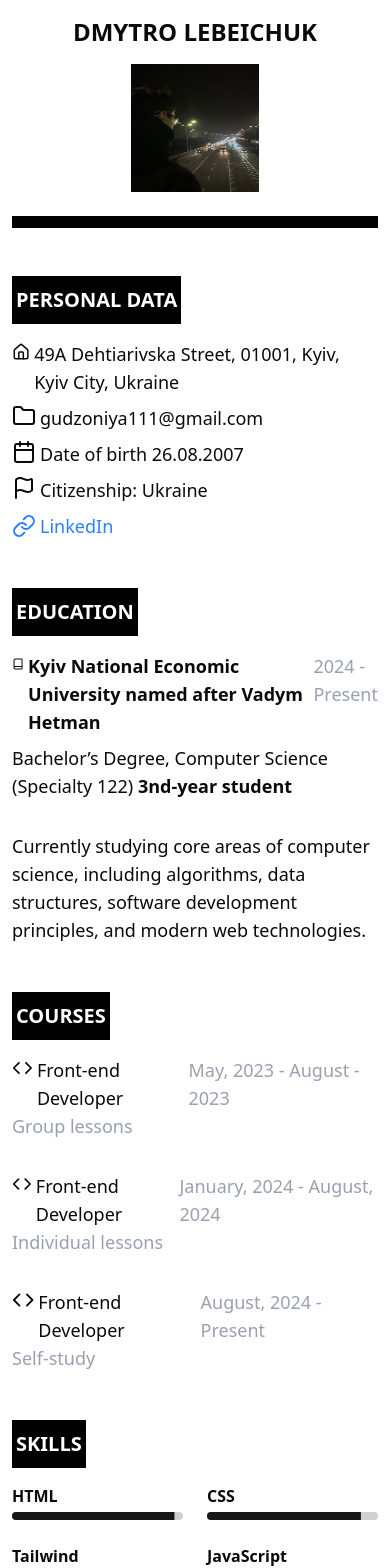
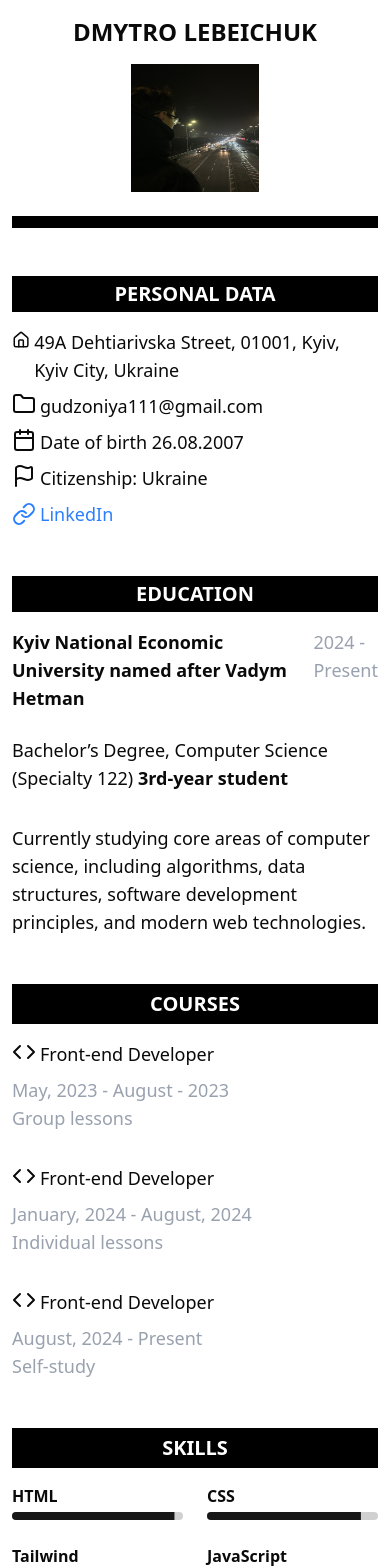
Before and after one commit to WebDevelpr/cv, a React (Vite) app: page / in a window 390 px wide. Shown: the top 1568 px of the page. Built offline with nearby package versions, Linux system fonts and the light colour scheme.

Commit message:
adapted home-page using media queries

```diff
--- a/src/pages/home-page.tsx
+++ b/src/pages/home-page.tsx
@@ -31,7 +31,7 @@ export const HomePage = () => {
           personalVisible ? 'translate-y-0 opacity-100' : 'translate-y-8 opacity-0'
         }`}
       >
-        <div className='flex h-12 w-max items-center justify-center bg-black'>
+        <div className='flex items-center justify-center bg-black sm:h-12 sm:w-max'>
           <h2 className='m-1 text-xl font-semibold text-white'>PERSONAL DATA</h2>
         </div>
         <div className='mt-4 space-y-2 text-lg'>
@@ -70,20 +70,19 @@ export const HomePage = () => {
           educationVisible ? 'translate-y-0 opacity-100' : 'translate-y-8 opacity-0'
         }`}
       >
-        <div className='flex h-12 w-max items-center justify-center bg-black'>
+        <div className='flex items-center justify-center bg-black sm:h-12 sm:w-max'>
           <h2 className='m-1 text-xl font-semibold text-white'>EDUCATION</h2>
         </div>
         <div className='mt-4 space-y-2 text-lg'>
           <div className='flex justify-between'>
             <p className='flex gap-1 font-semibold'>
-              <Book />
               Kyiv National Economic University named after Vadym Hetman
             </p>
             <p className='text-gray-400'>2024 - Present</p>
           </div>
-          <p>
+          <p className='mt-6 sm:mt-2'>
             Bachelor’s Degree, Computer Science (Specialty 122){' '}
-            <span className='font-semibold'>3nd-year student</span>
+            <span className='font-semibold'>3rd-year student</span>
           </p>
           <div className='mt-8'>
             <p>
@@ -101,39 +100,42 @@ export const HomePage = () => {
           coursesVisible ? 'translate-y-0 opacity-100' : 'translate-y-8 opacity-0'
         }`}
       >
-        <div className='flex h-12 w-max items-center justify-center bg-black'>
+        <div className='flex h-10 w-full items-center justify-center bg-black sm:h-12 sm:w-max'>
           <h2 className='m-1 text-xl font-semibold text-white'>COURSES</h2>
         </div>
-        <div className='mt-4 space-y-2 text-lg'>
+
+        <div className='mt-4 space-y-8 text-lg'>
           <div>
-            <div className='flex justify-between'>
+            <div className='flex flex-col items-start justify-between sm:flex-row sm:items-center'>
               <p className='flex gap-1'>
                 <Code />
-                Front-end Developer{' '}
+                Front-end Developer
               </p>
-              <p className='text-gray-400'>May, 2023 - August - 2023</p>
+              <p className='mt-2 text-gray-400 sm:mt-0'>May, 2023 - August - 2023</p>
             </div>
             <p className='text-gray-400'>Group lessons</p>
           </div>
 
-          <div className='mt-8'>
-            <div className='flex justify-between'>
+          <div>
+            <div className='flex flex-col items-start justify-between sm:flex-row sm:items-center'>
               <p className='flex gap-1'>
                 <Code />
-                Front-end Developer{' '}
+                Front-end Developer
               </p>
-              <p className='text-gray-400'>January, 2024 - August, 2024</p>
+              <p className='mt-2 text-gray-400 sm:mt-0'>
+                January, 2024 - August, 2024
+              </p>
             </div>
             <p className='text-gray-400'>Individual lessons</p>
           </div>
 
-          <div className='mt-8'>
-            <div className='flex justify-between'>
+          <div>
+            <div className='flex flex-col items-start justify-between sm:flex-row sm:items-center'>
               <p className='flex gap-1'>
                 <Code />
-                Front-end Developer{' '}
+                Front-end Developer
               </p>
-              <p className='text-gray-400'>August, 2024 - Present</p>
+              <p className='mt-2 text-gray-400 sm:mt-0'>August, 2024 - Present</p>
             </div>
             <p className='text-gray-400'>Self-study</p>
           </div>
@@ -146,10 +148,11 @@ export const HomePage = () => {
           skillsVisible ? 'translate-y-0 opacity-100' : 'translate-y-8 opacity-0'
         }`}
       >
-        <div className='flex h-12 w-max items-center justify-center bg-black'>
+        <div className='flex h-10 w-full items-center justify-center bg-black sm:h-12 sm:w-max'>
           <h2 className='m-1 text-xl font-semibold text-white'>SKILLS</h2>
         </div>
-        <div className='mt-4 grid grid-cols-2 gap-6'>
+
+        <div className='mt-4 grid grid-cols-2 gap-6 sm:grid-cols-2'>
           <div>
             <h2 className='mb-1 font-semibold'>HTML</h2>
             <Progress value={skillsVisible ? 95 : 0} />
@@ -199,7 +202,7 @@ export const HomePage = () => {
           langVisible ? 'translate-y-0 opacity-100' : 'translate-y-8 opacity-0'
         }`}
       >
-        <div className='flex h-12 w-max items-center justify-center bg-black'>
+        <div className='flex items-center justify-center bg-black sm:h-12 sm:w-max'>
           <h2 className='m-1 text-xl font-semibold text-white'>LANGUAGE</h2>
         </div>
         <div className='mt-4 grid grid-cols-2 gap-4'>
@@ -227,7 +230,8 @@ export const HomePage = () => {
           langVisible ? 'translate-y-0 opacity-100' : 'translate-y-8 opacity-0'
         }`}
       >
-        <div className='flex h-12 w-max items-center justify-center bg-black'>
+        <div>
+          <div className='flex items-center justify-center bg-black sm:h-12 sm:w-max'>
             <h2 className='m-1 text-xl font-semibold text-white'>LANGUAGE SKILLS</h2>
           </div>
           <div className='mt-4 space-y-2 text-lg'>
@@ -238,14 +242,14 @@ export const HomePage = () => {
               </h2>
               <p>Native proficiency</p>
             </div>
-          <div>
+            <div className='mt-10'>
               <h2 className='flex gap-1 font-bold'>
                 <Globe />
                 Russian
               </h2>
               <p>Native</p>
             </div>
-          <div>
+            <div className='mt-10'>
               <h2 className='flex gap-1 font-bold'>
                 <Globe />
                 English
@@ -262,7 +266,7 @@ export const HomePage = () => {
                 with English-language materials and teams.
               </p>
             </div>
-          <div>
+            <div className='mt-10'>
               <h2 className='flex gap-1 font-bold'>
                 <Globe />
                 Polish
@@ -274,6 +278,7 @@ export const HomePage = () => {
                   Poland.
                 </span>
               </p>
+            </div>
           </div>
         </div>
       </section>
@@ -302,7 +307,7 @@ export const HomePage = () => {
             </p>
             <p>Created a responsive and user-friendly interface.</p>
           </div>
-          <div className='mt-8'>
+          <div className='mt-14'>
             <h2 className='flex gap-1 font-semibold'>
               <ShoppingCart />
               Pit Stop App
@@ -320,7 +325,7 @@ export const HomePage = () => {
         </div>
       </section>
 
-      <section className='mt-12 flex w-full flex-col items-center gap-6 bg-black py-16 text-white'>
+      <section className='mt-12 flex w-full items-center justify-center gap-6 bg-black py-16 text-white'>
         <p className='mt-6 text-sm text-gray-400'>© 2025 Dmytro Lebeichuk</p>
       </section>
 
```
Lines whose indentation alone changed are shown as unchanged.
